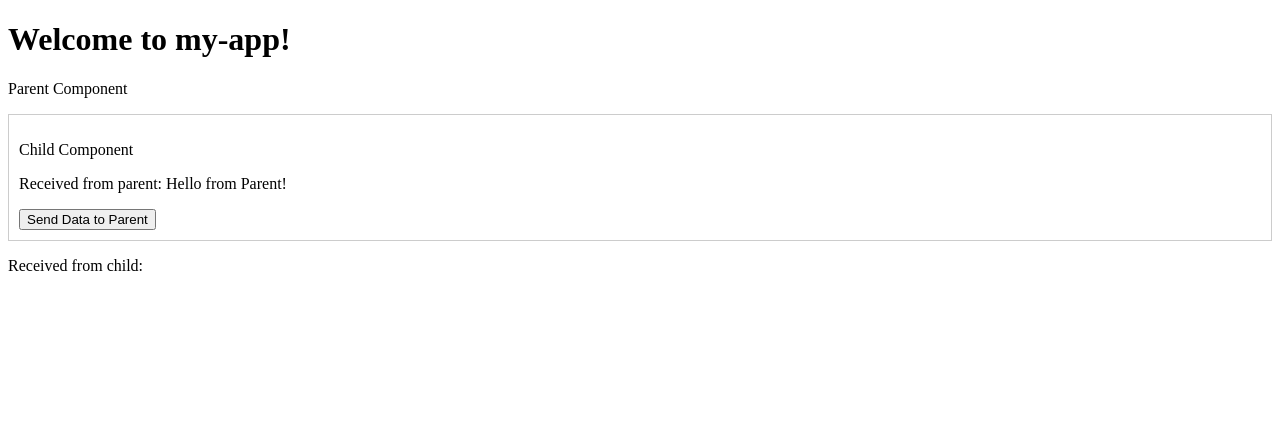
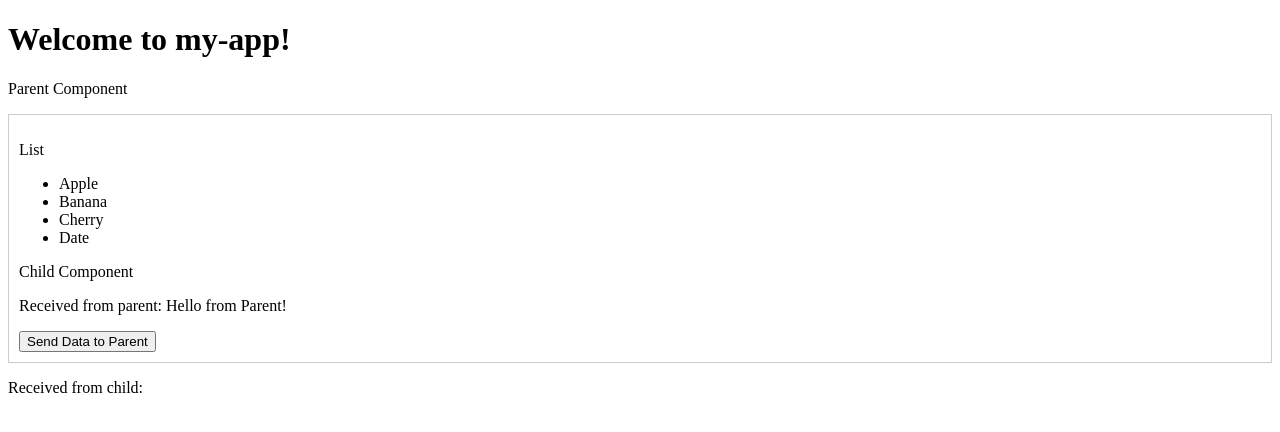
Before and after one commit to alaahaamdii/clean-angular, an Angular app: page / in a window 1280 px wide. Shown: the top 432 px of the page. Built offline with nearby package versions, Linux system fonts and the light colour scheme.

Commit message:
add structurel directive and newer @for

```diff
--- a/src/app/child/new-child.component.ts
+++ b/src/app/child/new-child.component.ts
@@ -10,6 +10,12 @@ import {
     standalone: true,
     template: `
         <div style="border: 1px solid #ccc; padding: 10px; margin-top: 10px;">
+            <p>List</p>
+            <ul>
+                @for (item of items; track item.id) {
+                <li>{{ item.name }}</li>
+                }
+            </ul>
             <p>Child Component</p>
             <p>Received from parent: {{ inputData() }}</p>
             <button (click)="sendBack()">Send Data to Parent</button>
@@ -19,7 +25,12 @@ import {
 export class NewChildComponent {
     inputData = input<string>(); // functional version of @Input()
     outputData = output<string>(); // functional version of @Output()
-
+    items: { id: number; name: string }[] = [
+        { id: 1, name: 'Apple' },
+        { id: 2, name: 'Banana' },
+        { id: 3, name: 'Cherry' },
+        { id: 4, name: 'Date' }
+    ];
     sendBack() {
         this.outputData.emit('Hello from Child!');
     }
```
Also changed, not shown: src/app/child/child.component.ts (+11 -2 lines).
